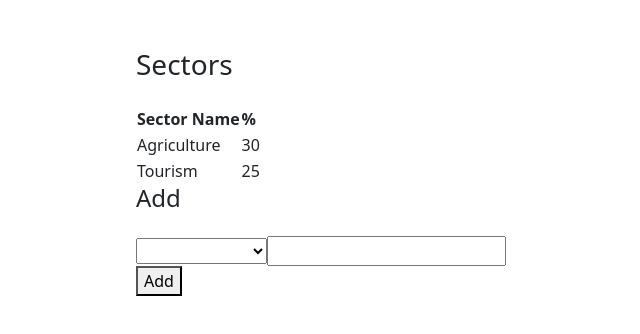
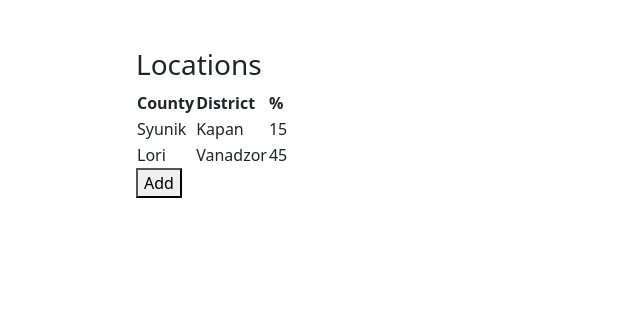
Before and after one commit to grigverdyan/AngP-New-Project-Creation, an Angular app in the folder world-food-program/: page / in a window 1280 px wide. Shown: the top 334 px of the page, without its empty margins (166-806 px from the left). Built offline with nearby package versions, Linux system fonts and the light colour scheme.

Commit message:
lil changes #7

```diff
--- a/world-food-program/src/app/app.component.html
+++ b/world-food-program/src/app/app.component.html
@@ -4,12 +4,12 @@
 <!--  <app-project></app-project>-->
 <!--</div>-->
 
+<!--<div class="container mt-5" style="max-width: 700px;">-->
+<!--  <h3>Sectors</h3>-->
+<!--  <app-sectors></app-sectors>-->
+<!--</div>-->
+
 <div class="container mt-5" style="max-width: 700px;">
-  <h3>Sectors</h3>
-  <app-sectors></app-sectors>
+  <h3>Locations</h3>
+  <app-locations></app-locations>
 </div>
-
-<!--<div class="container mt-5" style="max-width: 700px;">-->
-<!--  <h3>Locations</h3>-->
-<!--  <app-locations></app-locations>-->
-<!--</div>-->
--- a/world-food-program/src/app/locations.service.ts
+++ b/world-food-program/src/app/locations.service.ts
@@ -1,5 +1,5 @@
 import { Injectable } from '@angular/core';
-import { Location } from './exports';
+import {Location, Sector} from './exports';
 
 @Injectable({
   providedIn: 'root'
@@ -9,10 +9,28 @@ export class LocationsService {
     {county: 'Syunik', district: 'Kapan', locationPercent: 15},
     {county: 'Lori', district: 'Vanadzor', locationPercent: 45}
   ];
+  percentSum = 0;
 
   getAllLocations() {
     return this.locations.slice();
   }
 
   constructor() { }
+
+  // isSectorValid(newSector: Sector): boolean {
+  //   console.log(this.percentSum);
+  //   if((this.percentSum + Number(newSector.sectorPercent) <= 100) &&
+  //     (!this.secNames.find(name => name === newSector.sectorName))) {
+  //     this.secNames.push(newSector.sectorName);
+  //     return true;
+  //   }
+  //   return false;
+  // }
+
+
+  addLocation(newLocation: Location) {
+    this.locations.push(newLocation);
+    this.percentSum += Number(newLocation.locationPercent);
+    console.log(this.percentSum);
+  }
 }
--- a/world-food-program/src/app/locations/locations.component.html
+++ b/world-food-program/src/app/locations/locations.component.html
@@ -16,25 +16,19 @@
     <h4>Add Project Location</h4>
 
     <form [formGroup]="locationForm">
-      <select formControlName="county">  <!--class="form-select"-->
+      <select formControlName="county" #countyVal>  <!--class="form-select"-->
         <option disabled>-Select-</option>
-        <option value="Agriculture">Agriculture</option>
-        <option value="Administrative">Administrative</option>
-        <option value="Tourism">Tourism</option>
-        <option value="Health">Health</option>
+        <option *ngFor="let county of counties">{{county}}</option>
       </select>
 
-      <select formControlName="district">  <!--class="form-select"-->
+      <select *ngIf="getDistricts(countyVal.value)"  formControlName="district">  <!--class="form-select"-->
         <option disabled>-Select-</option>
-        <option value="Agriculture">Agriculture</option>
-        <option value="Administrative">Administrative</option>
-        <option value="Tourism">Tourism</option>
-        <option value="Health">Health</option>
+        <option *ngFor="let district of districts">{{district}}</option>
       </select>
 
       <input formControlName="sectorPercent">  <!--class="input-group-lg"-->
 
-      <button (click)="addLocation()">Add</button>
+      <button (click)="addLoc()">Add</button>
     </form>
   </div>
 
--- a/world-food-program/src/app/locations/locations.component.ts
+++ b/world-food-program/src/app/locations/locations.component.ts
@@ -18,7 +18,37 @@ export class LocationsComponent implements OnInit {
     county: new FormControl(),
     district: new FormControl(),
     locationPercent: new FormControl()
-  })
+  });
+
+  counties = [
+    "Berat", "Dibër", "Durrës", "Elbasan", "Fier", "Gjirokastër", "Korçë", "Kukës"
+  ];
+  berat = [
+    "Kuçovë", "Poliçan", "Skrapar", "Ura Vajgurore"
+  ];
+  diber = [
+    "Bulqizë", "Dibër", "Klos", "Mat"
+  ];
+  elbasan = [
+    "Belsh", "Cërrik", "Elbasan", "Gramsh", "Librazhd", "Peqin", "Prrenjas"
+  ];
+  durres = [
+    "Gjepalaj", "Durrës", "Ishëm", "Katund i Ri", "Maminas"
+  ];
+  fier = [
+    "Cakran", "Dërmenas", "Fier", "Frakull", "Kuman", "Kurjan"
+  ];
+  korce = [
+    "Drenovë", "Gorë", "Korçë", "Lekas", "Libonik", "Maliq"
+  ];
+  kukes = [
+    "Kukës", "Arrën", "Bicaj", "Bushtricë", "Grykë-Çaje", "Kalis"
+  ];
+  gjirokaster = [
+    "Antigonë", "Cepo", "Gjirokastër", "Lazarat", "Libohovë", "Lunxhëri"
+  ];
+  districts: string[] = [...this.berat, ...this.diber, ...this.durres, ...this.elbasan,
+    ...this.fier, ...this.gjirokaster, ...this.korce, ...this.kukes];
 
   constructor(
     private fb: FormBuilder,
@@ -47,4 +77,40 @@ export class LocationsComponent implements OnInit {
     this.addLocOpen = !this.addLocOpen;
   }
 
+  getDistricts(county: string): boolean {
+    if(county === "Berat") {
+      this.districts = this.berat.slice();
+    }
+    if(county === "Dibër") {
+      this.districts = this.diber.slice();
+    }
+    if(county === "Durrës") {
+      this.districts = this.durres.slice();
+    }
+    if(county === "Elbasan") {
+      this.districts = this.elbasan.slice();
+    }
+    if(county === "Fier") {
+      this.districts = this.fier.slice();
+    }
+    if(county === "Gjirokastër") {
+      this.districts = this.gjirokaster.slice();
+    }
+    if(county === "Korçë") {
+      this.districts = this.korce.slice();
+    }
+    if(county === "Kukës") {
+      this.districts = this.kukes.slice();
+    }
+    return true;
+  }
+
+  addLoc() {
+    let newLocation= this.locationForm.value;
+    this.locService.addLocation(newLocation);
+    this.tableRows.push(this.locationForm);
+    this.locations = this.locService.getAllLocations();
+    console.log(this.locationTable);
+  }
+
 }
--- a/world-food-program/src/app/sectors.service.ts
+++ b/world-food-program/src/app/sectors.service.ts
@@ -1,6 +1,5 @@
 import { Injectable } from '@angular/core';
 import {Sector} from "./exports";
-import {FormGroup} from "@angular/forms";
 
 @Injectable({
   providedIn: 'root'
@@ -11,6 +10,9 @@ export class SectorService {
     {sectorName: "Agriculture", sectorPercent: 30},
     {sectorName: "Tourism", sectorPercent: 25}
   ];
+  secNames: string[] = [
+    "Agriculture", "Tourism"
+  ];
 
   constructor() { }
 
@@ -20,8 +22,9 @@ export class SectorService {
 
   isSectorValid(newSector: Sector): boolean {
     console.log(this.percentSum);
-    if(this.percentSum + Number(newSector.sectorPercent) <= 100) {
-      console.log('mta');
+    if((this.percentSum + Number(newSector.sectorPercent) <= 100) &&
+      (!this.secNames.find(name => name === newSector.sectorName))) {
+      this.secNames.push(newSector.sectorName);
       return true;
     }
     return false;
@@ -30,8 +33,8 @@ export class SectorService {
 
   addSector(newSector: Sector) {
      this.sectors.push(newSector);
-     this.percentSum += newSector.sectorPercent;
-
+     this.percentSum += Number(newSector.sectorPercent);
+     console.log(this.percentSum);
   }
 
 }
--- a/world-food-program/src/app/sectors/sectors.component.html
+++ b/world-food-program/src/app/sectors/sectors.component.html
@@ -25,4 +25,7 @@
 
 
   <button (click)="isValid()">Add</button>
+  <div *ngIf="isSecInvalidValid">
+    Added sector is invalid
+  </div>
 </form>
--- a/world-food-program/src/app/sectors/sectors.component.ts
+++ b/world-food-program/src/app/sectors/sectors.component.ts
@@ -25,6 +25,8 @@ export class SectorsComponent implements OnInit {
     sectorPercent:new FormControl()
   });
 
+  isSecInvalidValid = false;
+
   constructor(
     private fb: FormBuilder,
     private sectorService: SectorService
@@ -38,6 +40,7 @@ export class SectorsComponent implements OnInit {
     if(this.sectorService.isSectorValid(newSector)){
       this.addSector();
     } else {
+      this.isSecInvalidValid = !this.isSecInvalidValid;
       console.log('Sector is not valid!') ;
     }
   }
```
